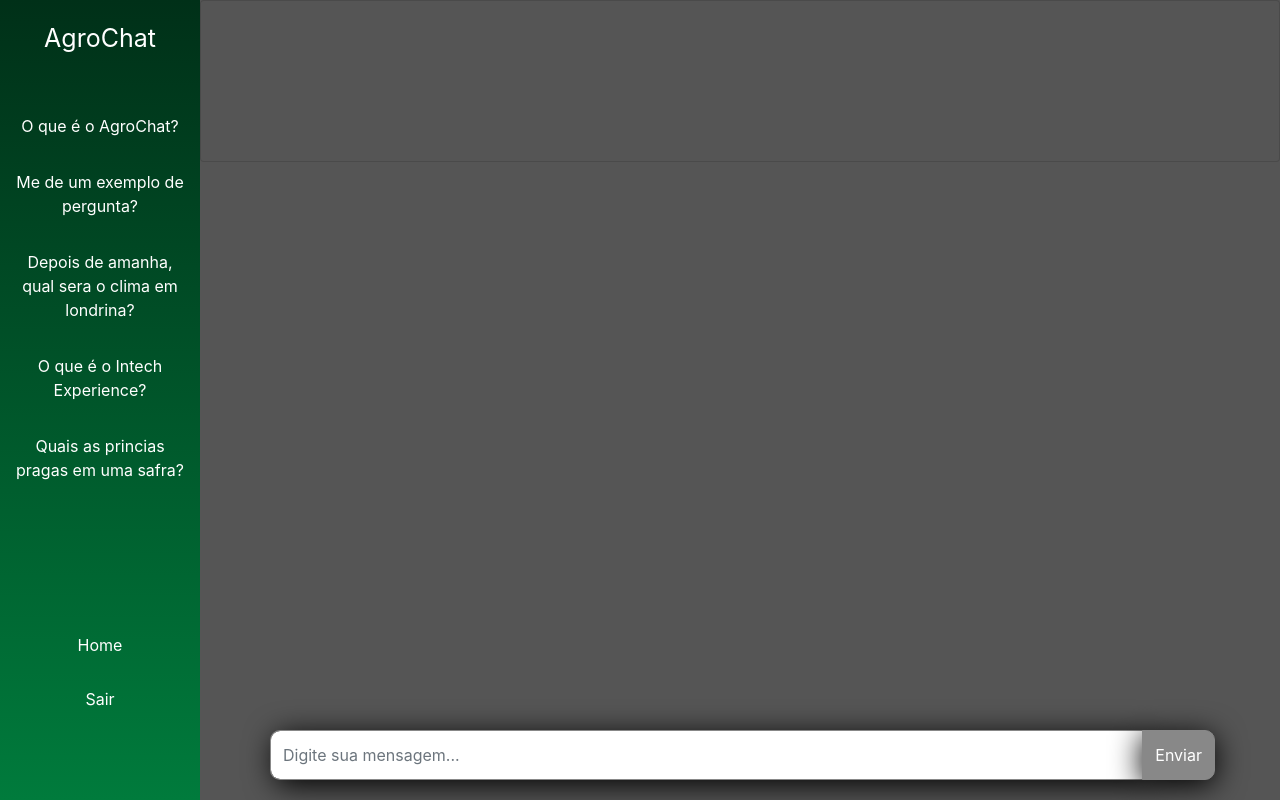
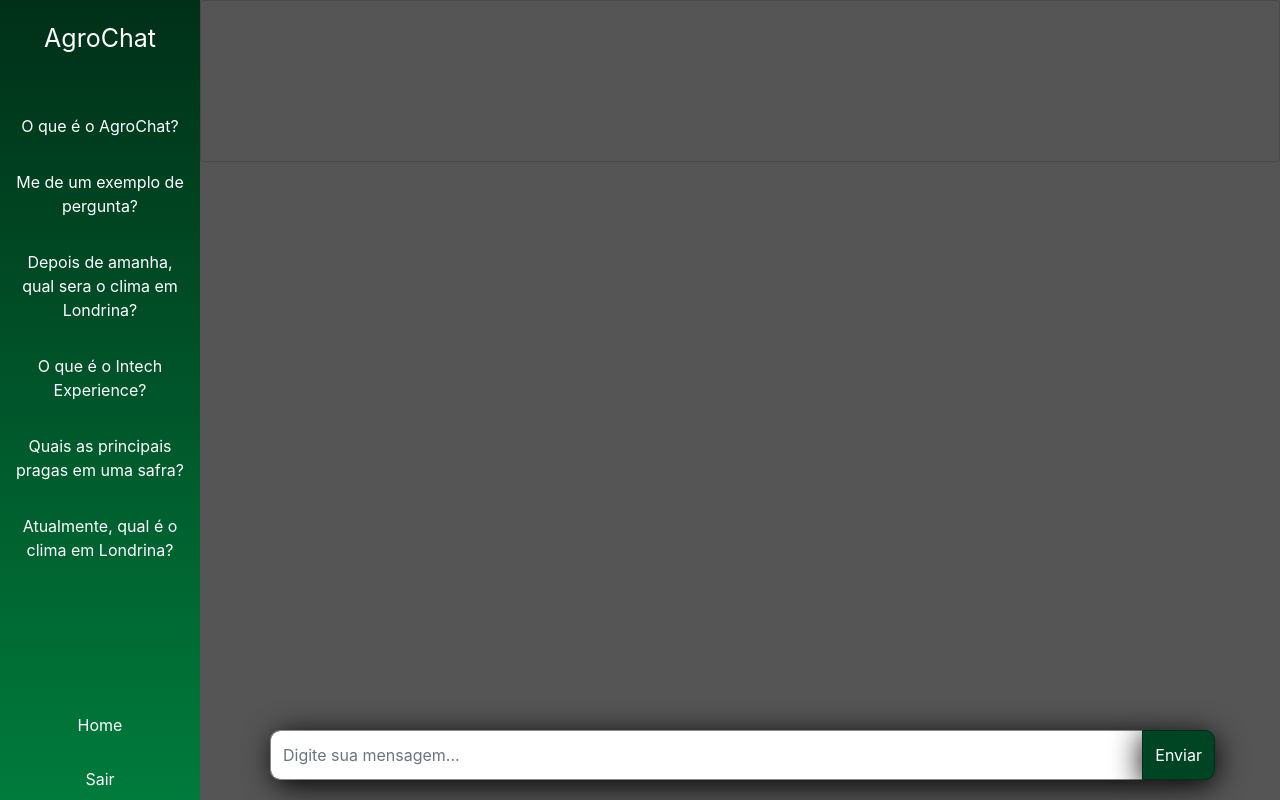
Before and after one commit to DiogoLepri/agrochat, a Django app: page /chatbot in a window 1280 px wide. Run offline with Django 4.2, Linux system fonts and the light colour scheme; a user stored in the database is signed in; data that the repository does not hold is empty; some libraries are stand-ins or nearby versions.

Commit message:
views, dotenv, requirements update

```diff
--- a/chatbot/templates/chatbot.html
+++ b/chatbot/templates/chatbot.html
@@ -69,7 +69,7 @@
 
     .message-input:active{
         background-color: #fff;
-        border: rgba(0,0,0,.075); !important;
+        border: rgba(0,0,0,.075);
         box-shadow: 0 0 5px #888;
     }
 
@@ -79,7 +79,6 @@
 
 
     .btn-send {
-        border-radius: 0;
         background-color: #555;
         color: white;
         box-shadow: black 0px 5px 30px;
@@ -87,31 +86,26 @@
         height: 50px
     }
     .btn-send:hover{
-        background-color: #333;
+        background-color: #003018;
     }
 
     .btn-send:active{
-        background-color: #888;
-        border: #888 !important;
-        box-shadow: 0 0 5px #888 !important;
+        background-color: #003018;
+        border: #003018 !important;
+        box-shadow: 0 0 5px #00000000 !important;
     }
 
     .btn-primary {
         color: #fff !important;
-        background-color: #888 !important;
-        border-color: #888 !important;
+        background-color: #004523 !important;
+        border-color: #003018 !important;
     }
-  color: white;
-        text-decoration: none;
-        padding: 15px;
-        display: block;
-        text-align: center;
-        bottom: 10px;
+
     .btn-send:focus {
     outline: none;
-    border-color: #888 !important;
-    -webkit-box-shadow: none;
-    box-shadow: none;
+    border-color: #003018 !important;
+    -webkit-box-shadow: none !important;
+    box-shadow: none !important;
 }
 
     .chat-container {
@@ -231,9 +225,11 @@
     <br>
     <button id="btnAskQuestion1" class="btn btn-primary2">O que é o AgroChat?</button>
     <button id="btnAskQuestion2" class="btn btn-primary2">Me de um exemplo de pergunta?</button>
-    <button id="btnAskQuestion3" class="btn btn-primary2">Depois de amanha, qual sera o clima em londrina?</button>
+    <button id="btnAskQuestion3" class="btn btn-primary2">Depois de amanha, qual sera o clima em Londrina?</button>
     <button id="btnAskQuestion4" class="btn btn-primary2">O que é o Intech Experience?</button>
-    <button id="btnAskQuestion5" class="btn btn-primary2">Quais as princias pragas em uma safra?</button>
+    <button id="btnAskQuestion5" class="btn btn-primary2">Quais as principais pragas em uma safra?</button>
+    <button id="btnAskQuestion6" class="btn btn-primary2">Atualmente, qual é o clima em Londrina?</button>
+
     {% if user.is_authenticated %}
     <br>
     <br>
@@ -433,6 +429,7 @@ document.addEventListener('DOMContentLoaded', function() {
     const btnAskQuestion3 = document.getElementById('btnAskQuestion3');
     const btnAskQuestion4 = document.getElementById('btnAskQuestion4');
     const btnAskQuestion5 = document.getElementById('btnAskQuestion5');
+    const btnAskQuestion6 = document.getElementById('btnAskQuestion6');
     const messagesList = document.querySelector('.messages-list');  // Assumindo que você tenha uma classe assim para a lista de mensagens
 
     function sendPredefinedQuestion(question) {
@@ -458,6 +455,11 @@ document.addEventListener('DOMContentLoaded', function() {
     btnAskQuestion5.addEventListener('click', function() {
         sendPredefinedQuestion("Quais as princias pragas em uma safra?");
     });
+
+    btnAskQuestion6.addEventListener('click', function() {
+        sendPredefinedQuestion("Atualmente, qual é o clima em Londrina?");
+    });
+
     function sendMessageToChatbot(message) {
         const messageItem = document.createElement('li');
         messageItem.classList.add('message', 'sent');
--- a/chatbot/templates/inicial.html
+++ b/chatbot/templates/inicial.html
@@ -258,7 +258,6 @@ footer p {
 }
 #logo2{
   width: 500px;
-  auto: 450px;
 }
 
 .hero-text ul {
--- a/chatbot/templates/login.html
+++ b/chatbot/templates/login.html
@@ -31,11 +31,7 @@
     padding: 30px;
 
   }
-  background: linear-gradient(
-    rgba(68, 202, 255, 0.25) 0%,
-    rgba(105, 105, 105, 0.25) 86%,
-    rgba(1, 0, 0, 0.25) 100%
-  );
+
   .form-group {
     margin-bottom: 30px;
   }
--- a/chatbot/views.py
+++ b/chatbot/views.py
@@ -14,10 +14,12 @@ from dotenv import load_dotenv
 import os
 
 load_dotenv()
-# Configuração da OpenAI e da Open Weather
+
+
+
 openai.api_key = os.getenv("OPENAI_API_KEY")
 OPEN_WEATHER_ENDPOINT = "http://api.openweathermap.org/data/2.5/weather"
-OPEN_WEATHER_API_KEY = "<your_api_key>"
+OPEN_WEATHER_API_KEY = os.getenv("OPEN_WEATHER_API_KEY")
 
 
 def obter_previsao_por_data_e_hora(cidade, data_solicitada, hora_solicitada=None):
--- a/requirements.txt
+++ b/requirements.txt
@@ -18,3 +18,4 @@ sqlparse==0.4.4
 tqdm==4.66.1
 typing_extensions==4.8.0
 urllib3==2.1.0
+python-dotenv==1.0.0
```
Also changed, not shown: db.sqlite3, 2 other files.
